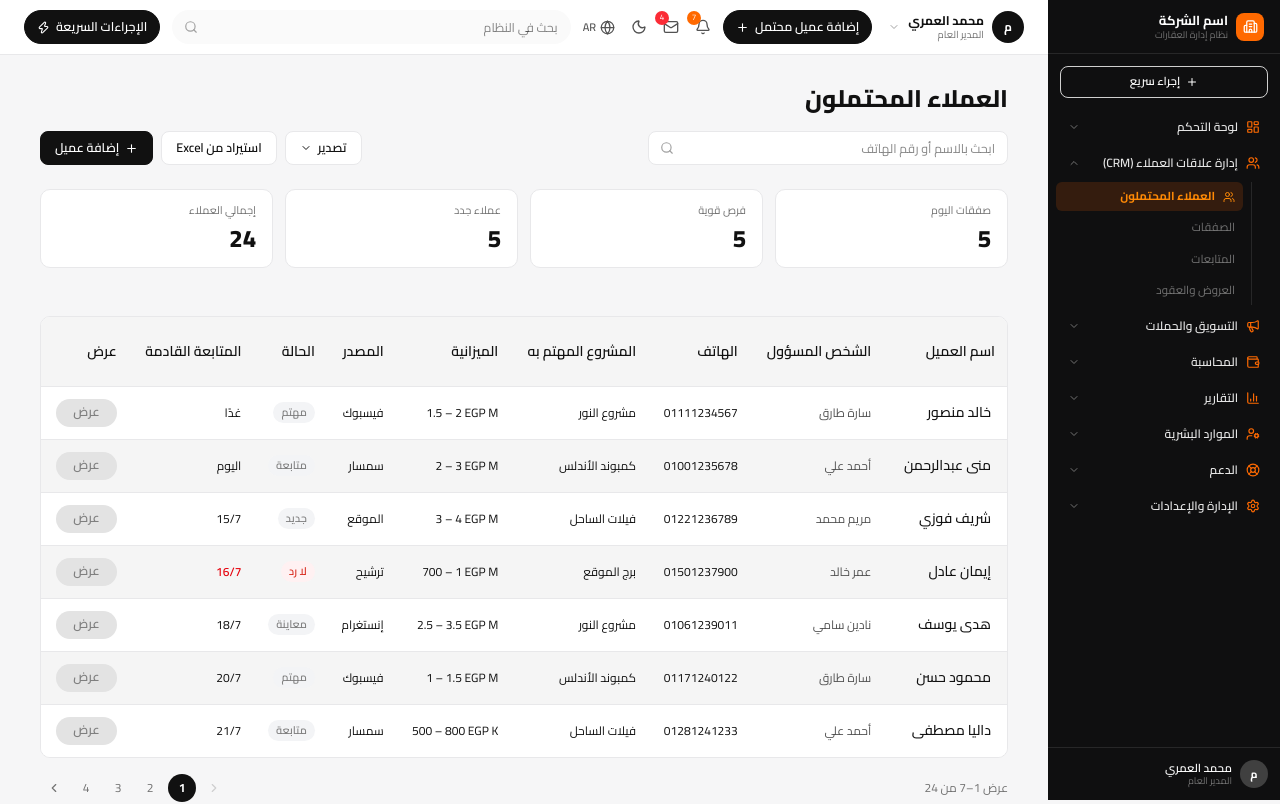
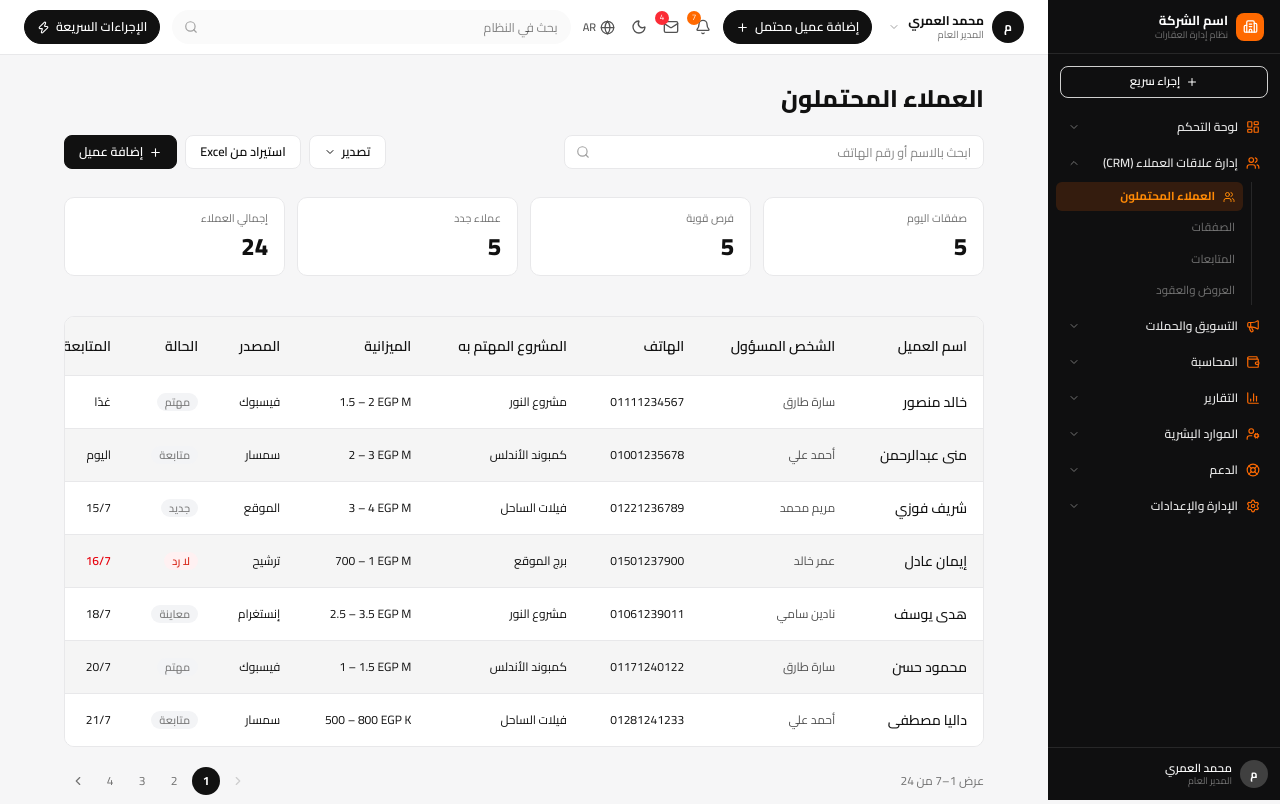
Before and after one commit to laila-272/CRM, a React (Vite) app: page /potential-clients in a window 1280 px wide. Shown: the top 804 px of the page. Built offline with nearby package versions, Linux system fonts and the light colour scheme.

Commit message:
Improve responsive layout

```diff
--- a/src/Components/Pages/PotentialClients.jsx
+++ b/src/Components/Pages/PotentialClients.jsx
@@ -107,14 +107,16 @@ export default function PotentialClients() {
   const nums = Array.from({ length: pages }, (_, i) => i + 1);
 
   return (
-    <div className="space-y-4">
+    <div className="mx-auto w-full max-w-[1800px] min-w-0 space-y-4 px-2 sm:px-3 lg:space-y-5 lg:px-4 xl:px-6 2xl:space-y-6 2xl:px-8">
       <div className="flex flex-wrap items-center gap-3 justify-between">
-        <h1 className="text-2xl pt-2 font-extrabold">العملاء المحتملون</h1>
+        <h1 className="pt-2 text-xl font-extrabold sm:text-2xl 2xl:text-3xl">
+          العملاء المحتملون
+        </h1>
       </div>
 
-      <div className="search flex items-center justify-between gap-3 flex-wrap">
+      <div className="search flex min-w-0 flex-col items-stretch justify-between gap-3 sm:flex-row sm:flex-wrap sm:items-center">
         {" "}
-        <div className="relative w-full sm:w-[360px]">
+        <div className="relative w-full min-w-0 sm:w-[min(360px,100%)] xl:w-[420px] 2xl:w-[480px]">
           <Search
             size={14}
             className="absolute top-1/2 -translate-y-1/2 left-3 text-neutral-400"
@@ -129,7 +131,7 @@ export default function PotentialClients() {
             }}
           />
         </div>
-        <div className="flex flex-wrap gap-2 ">
+        <div className="flex min-w-0 flex-wrap gap-2 sm:justify-end">
           <button className="btn" onClick={exportCsv}>
             تصدير
             <ChevronDown size={12} />
@@ -148,7 +150,7 @@ export default function PotentialClients() {
       </div>
 
       {showFilters && (
-        <div className="card p-3 grid sm:grid-cols-4 gap-2 items-end">
+        <div className="card grid grid-cols-1 items-end gap-2 p-3 sm:grid-cols-2 xl:grid-cols-4 2xl:gap-3">
           <select
             className="input"
             value={filters.status}
@@ -191,7 +193,7 @@ export default function PotentialClients() {
         </div>
       )}
 
-      <div className="grid grid-cols-2 lg:grid-cols-4 gap-3 pt-2 pb-8">
+      <div className="grid grid-cols-1 gap-3 pb-5 pt-2 sm:grid-cols-2 xl:grid-cols-4 2xl:gap-5 2xl:pb-8">
         <Stat
           label=" صفقات اليوم "
           value={customers.filter((c) => c.status === "مهتم").length}
@@ -207,9 +209,9 @@ export default function PotentialClients() {
         <Stat label="إجمالي العملاء" value={customers.length} />
       </div>
 
-      <div className="card overflow-hidden">
-        <div className="overflow-x-auto">
-          <table className="w-full text-[12px] text-right min-w-[900px]">
+      <div className="card min-w-0 overflow-hidden">
+        <div className="w-full overflow-x-auto overscroll-x-contain">
+          <table className="w-full min-w-[1000px] text-right text-xs xl:min-w-[1100px] 2xl:min-w-full 2xl:text-[13px]">
             <thead>
               <tr className="text-[#111111] text-[14px] border-b border-line bg-[#F5F5F5]">
                 {[
@@ -225,7 +227,7 @@ export default function PotentialClients() {
                 ].map((h) => (
                   <th
                     key={h}
-                    className="font-semibold px-3 py-6 whitespace-nowrap"
+                    className="whitespace-nowrap px-3 py-4 font-semibold xl:px-4 xl:py-5 2xl:px-5 2xl:py-6"
                   >
                     {h}
                   </th>
@@ -239,27 +241,33 @@ export default function PotentialClients() {
                   className="border-b border-line last:border-0 hover:bg-neutral-50   even:bg-[#F5F5F5]
     odd:bg-white transition-colors"
                 >
-                  <td className="px-4 py-3 font-medium text-[14px] whitespace-nowrap ">
+                  <td className="whitespace-nowrap px-3 py-3 text-[13px] font-medium xl:px-4 xl:text-sm 2xl:px-5 2xl:py-4">
                     {c.name}
                   </td>
-                  <td className="px-3 py-3 text-neutral-600">{c.owner}</td>
-                  <td className="px-3 py-3">
+                  <td className="whitespace-nowrap px-3 py-3 text-neutral-600 xl:px-4 2xl:px-5 2xl:py-4">
+                    {c.owner}
+                  </td>
+                  <td className="whitespace-nowrap px-3 py-3 xl:px-4 2xl:px-5 2xl:py-4">
                     <span className="ltr-text">{c.phone}</span>
                   </td>
-                  <td className="px-3 py-3">{c.project}</td>
-                  <td className="px-3 py-3 whitespace-nowrap">
+                  <td className="whitespace-nowrap px-3 py-3 xl:px-4 2xl:px-5 2xl:py-4">
+                    {c.project}
+                  </td>
+                  <td className="whitespace-nowrap px-3 py-3 xl:px-4 2xl:px-5 2xl:py-4">
                     <span className="ltr-text">{c.budget}</span>
                   </td>
-                  <td className="px-3 py-3">{c.source}</td>
-                  <td className="px-3 py-3">
+                  <td className="whitespace-nowrap px-3 py-3 xl:px-4 2xl:px-5 2xl:py-4">
+                    {c.source}
+                  </td>
+                  <td className="whitespace-nowrap px-3 py-3 xl:px-4 2xl:px-5 2xl:py-4">
                     <StatusBadge status={c.status} />
                   </td>
                   <td
-                    className={`px-3 py-3 ${c.status === "لا رد" ? "text-red-600 font-semibold" : ""}`}
+                    className={`whitespace-nowrap px-3 py-3 xl:px-4 2xl:px-5 2xl:py-4 ${c.status === "لا رد" ? "font-semibold text-red-600" : ""}`}
                   >
                     {c.nextFollowUp}
                   </td>
-                  <td className="px-3 py-3">
+                  <td className="whitespace-nowrap px-3 py-3 xl:px-4 2xl:px-5 2xl:py-4">
                     <button
                       className="btn text-[#7F7F7F] !px-4 !h-7 !px-3 !bg-[#E3E3E3] !border-transparent !rounded-3xl "
                       onClick={() => navigate(`/customer-details/${c.id}`)}
@@ -284,12 +292,12 @@ export default function PotentialClients() {
         </div>
       </div>
 
-      <div className="flex items-center justify-between text-[12px] text-neutral-500">
+      <div className="flex flex-wrap items-center justify-between gap-3 text-xs text-neutral-500">
         <span>
           عرض {filtered.length ? (cur - 1) * PAGE_SIZE + 1 : 0}–
           {Math.min(cur * PAGE_SIZE, filtered.length)} من {filtered.length}
         </span>
-        <div className="flex items-center gap-1" dir="rtl">
+        <div className="flex max-w-full flex-wrap items-center gap-1" dir="rtl">
           <button
             className="w-7 h-7 grid place-items-center rounded-full hover:bg-neutral-200 disabled:opacity-30"
             disabled={cur === 1}
```
